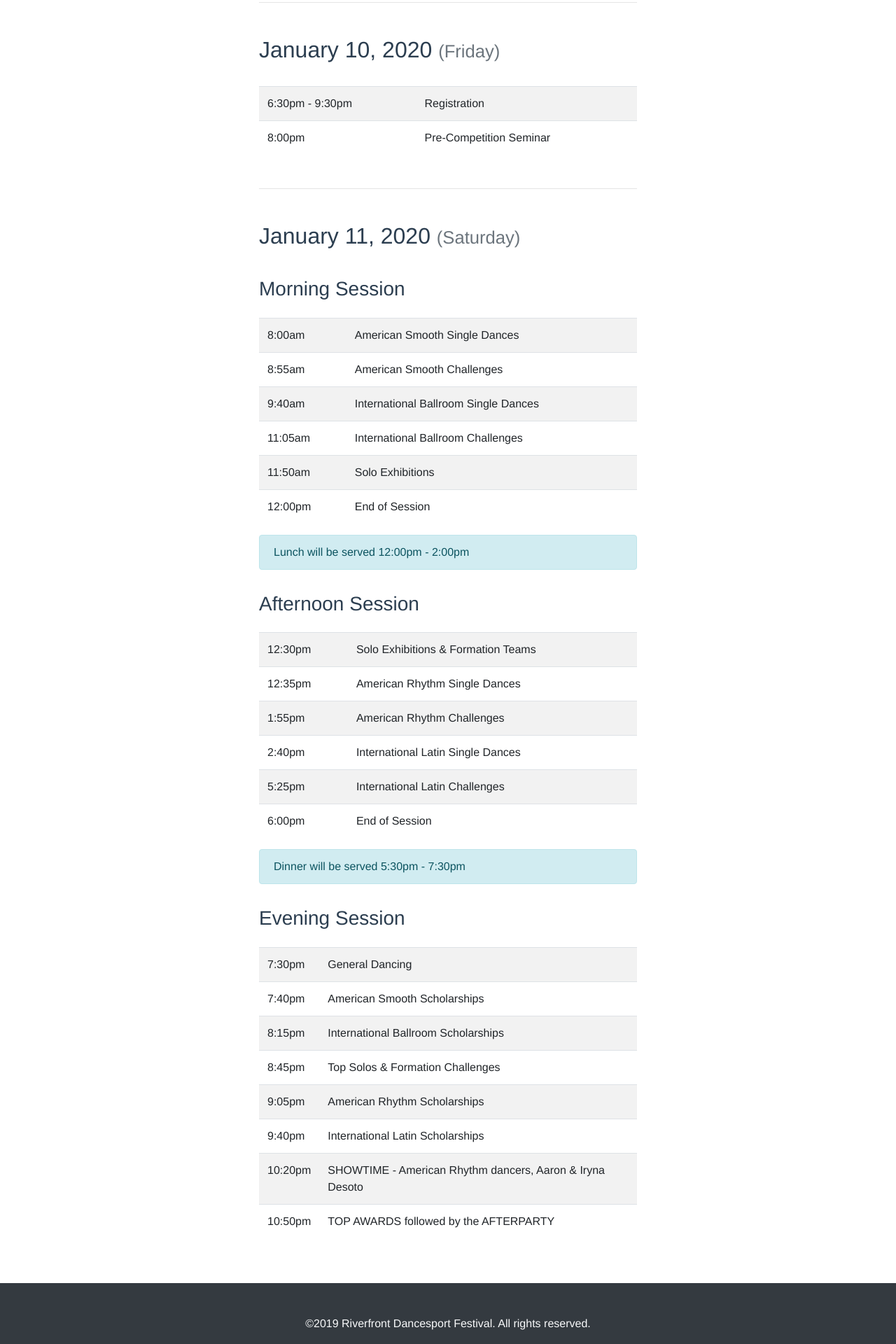
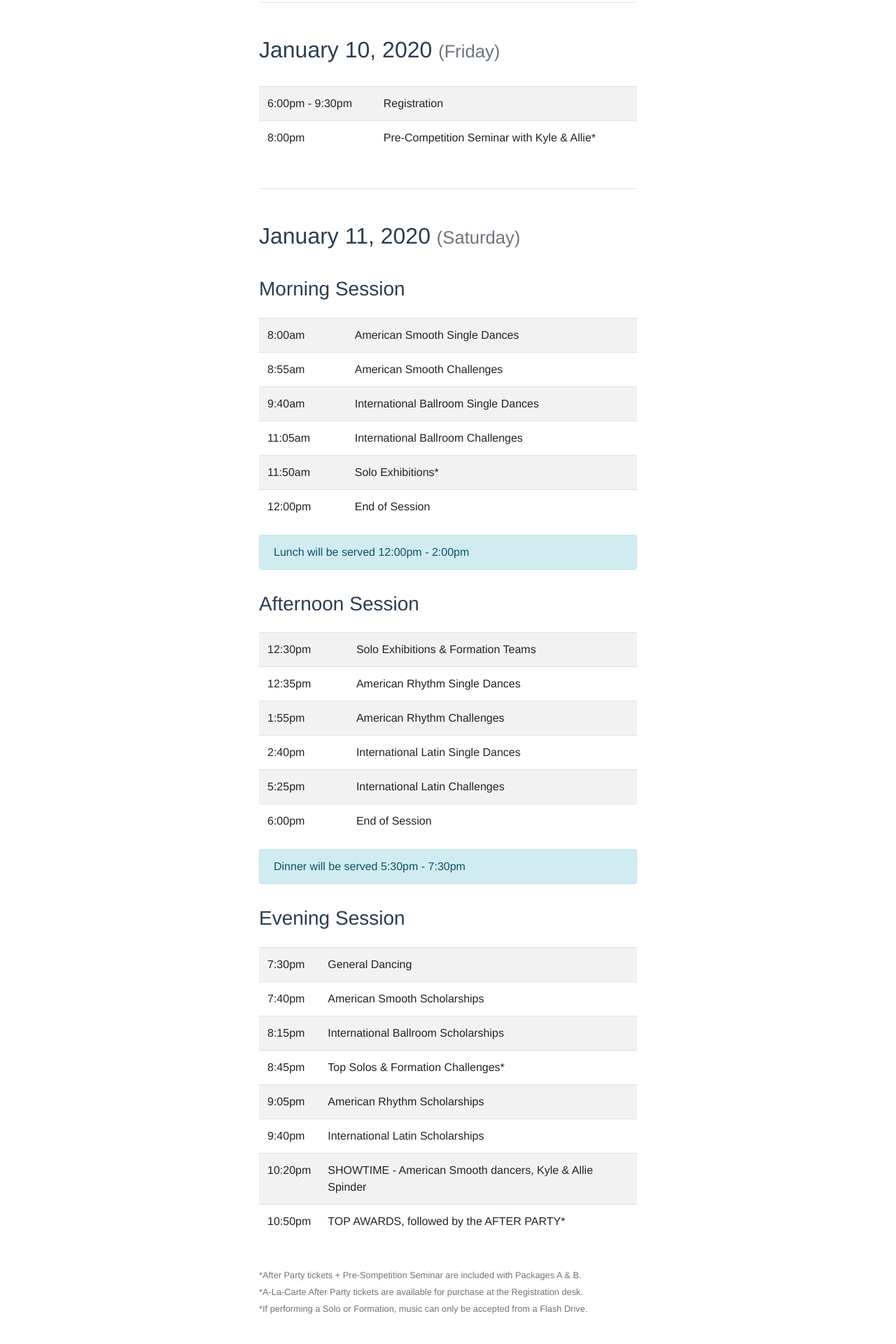
Before and after one commit to shadowlion/riverfront, a Nuxt app: page /schedule in a window 1280 px wide. Shown: the part 240-2160 px from the top of the page at 70% size. Built offline with nearby package versions, Linux system fonts and the light colour scheme.

Commit message:
Fix some time slots and jargon; add disclosures

```diff
--- a/components/ScheduleContent.vue
+++ b/components/ScheduleContent.vue
@@ -22,9 +22,16 @@
       template(#sessionTitle)
         h3.py-3 Afternoon Session
     b-alert(variant="info" show) Dinner will be served 5:30pm - 7:30pm
-    schedule-table(:items="saturdayEvening")
+    schedule-table.pb-4(:items="saturdayEvening")
       template(#sessionTitle)
         h3.py-3 Evening Session
+    .text-muted
+      small
+        | *After Party tickets + Pre-Sompetition Seminar are included with Packages A & B.
+        br
+        | *A-La-Carte After Party tickets are available for purchase at the Registration desk.
+        br
+        | *If performing a Solo or Formation, music can only be accepted from a Flash Drive.
 </template>
 
 <script>
--- a/components/data.json
+++ b/components/data.json
@@ -1,8 +1,11 @@
 {
   "schedule": {
     "friday": [
-      { "time": "6:30pm - 9:30pm", "event": "Registration" },
-      { "time": "8:00pm", "event": "Pre-Competition Seminar" }
+      { "time": "6:00pm - 9:30pm", "event": "Registration" },
+      {
+        "time": "8:00pm",
+        "event": "Pre-Competition Seminar with Kyle & Allie*"
+      }
     ],
     "saturday": {
       "morning": [
@@ -10,7 +13,7 @@
         { "time": "8:55am", "event": "American Smooth Challenges" },
         { "time": "9:40am", "event": "International Ballroom Single Dances" },
         { "time": "11:05am", "event": "International Ballroom Challenges" },
-        { "time": "11:50am", "event": "Solo Exhibitions" },
+        { "time": "11:50am", "event": "Solo Exhibitions*" },
         { "time": "12:00pm", "event": "End of Session" }
       ],
       "afternoon": [
@@ -25,14 +28,17 @@
         { "time": "7:30pm", "event": "General Dancing" },
         { "time": "7:40pm", "event": "American Smooth Scholarships" },
         { "time": "8:15pm", "event": "International Ballroom Scholarships" },
-        { "time": "8:45pm", "event": "Top Solos & Formation Challenges" },
+        { "time": "8:45pm", "event": "Top Solos & Formation Challenges*" },
         { "time": "9:05pm", "event": "American Rhythm Scholarships" },
         { "time": "9:40pm", "event": "International Latin Scholarships" },
         {
           "time": "10:20pm",
-          "event": "SHOWTIME - American Rhythm dancers, Aaron & Iryna Desoto"
+          "event": "SHOWTIME - American Smooth dancers, Kyle & Allie Spinder"
         },
-        { "time": "10:50pm", "event": "TOP AWARDS followed by the AFTERPARTY" }
+        {
+          "time": "10:50pm",
+          "event": "TOP AWARDS, followed by the AFTER PARTY*"
+        }
       ]
     }
   },
```
